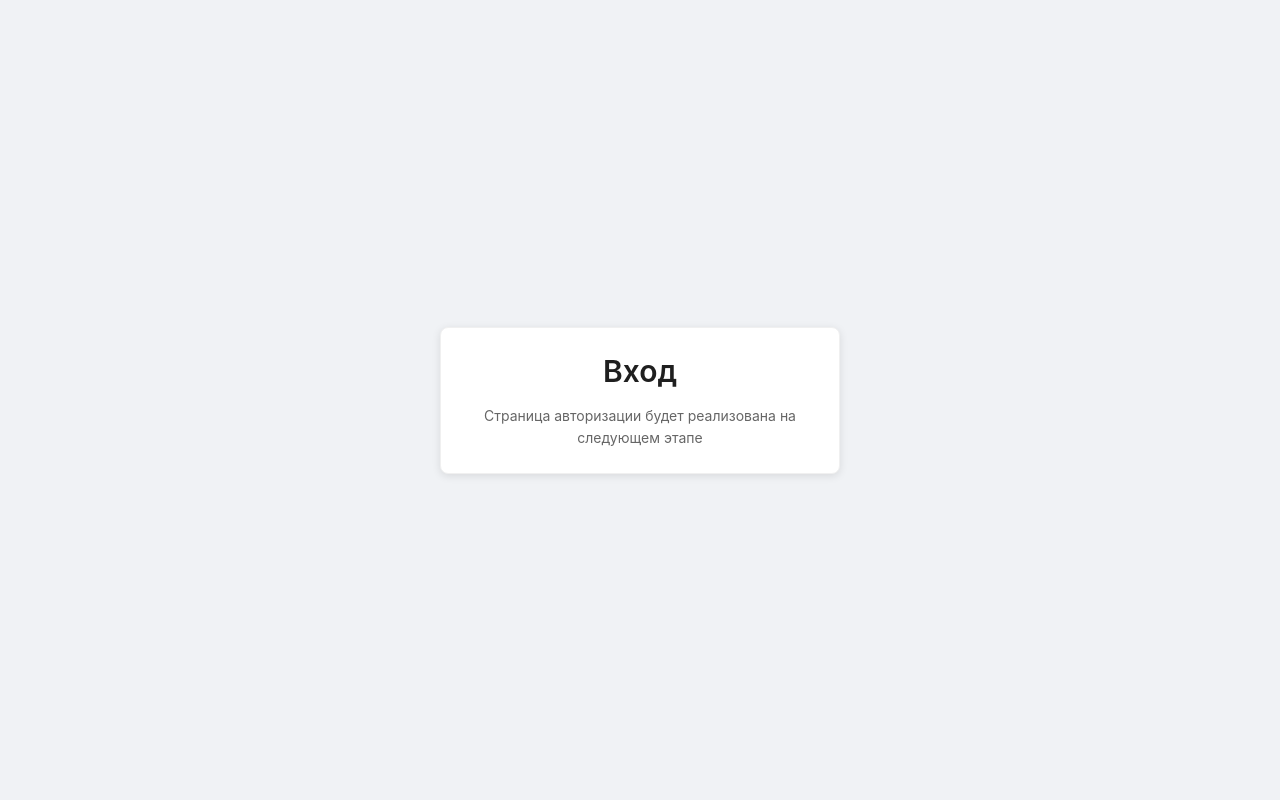
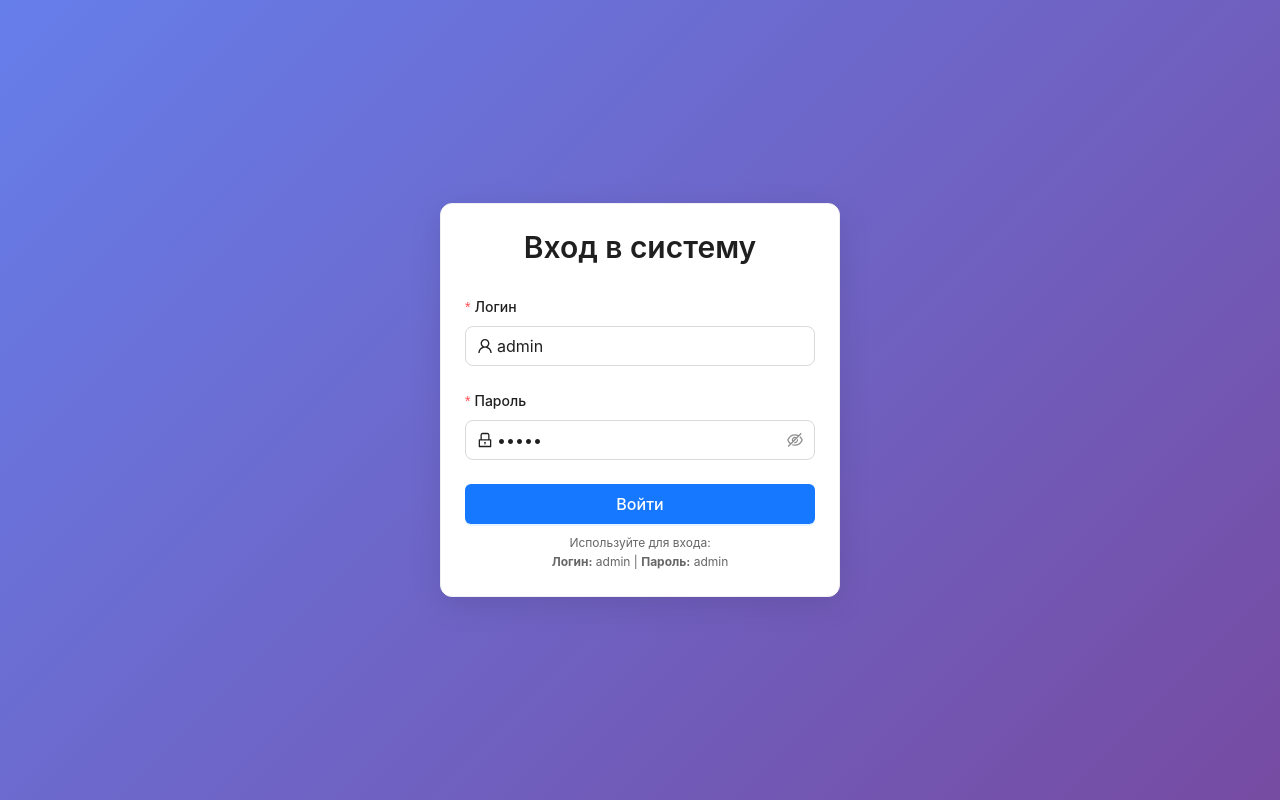
Before and after one commit to DCWS-dev/user-management-app, a React app: page /login in a window 1280 px wide. Built offline with nearby package versions, Linux system fonts and the light colour scheme.

Commit message:
feat: implement login page with TanStack Query, authentication, and logout

```diff
--- a/src/app/App.tsx
+++ b/src/app/App.tsx
@@ -5,46 +5,33 @@ import { Layout } from '@/shared/ui/Layout';
 import { LoginPage } from '@/pages/login';
 import { UsersPage } from '@/pages/users';
 import { NotFoundPage } from '@/pages/not-found';
-
-// Временная заглушка для проверки авторизации
-// На следующем этапе заменим на реальную логику
-const isAuthenticated = false;
+import { RequireAuth } from './providers/RequireAuth';
+import { ROUTES } from '@/shared/config';
 
 export const App: React.FC = () => {
   return (
     <AppProviders>
       <Routes>
-        {/* Редирект с корня на страницу входа */}
-        <Route path="/" element={<Navigate to="/login" replace />} />
+        {/* Редирект с корня */}
+        <Route path="/" element={<Navigate to={ROUTES.LOGIN} replace />} />
 
-        {/* Страница входа */}
-        <Route
-          path="/login"
-          element={
-            isAuthenticated ? (
-              <Navigate to="/users" replace />
-            ) : (
-              <LoginPage />
-            )
-          }
-        />
+        {/* Публичный маршрут - логин */}
+        <Route path={ROUTES.LOGIN} element={<LoginPage />} />
 
         {/* Защищенные маршруты */}
         <Route
-          path="/users"
+          path={ROUTES.USERS}
           element={
-            isAuthenticated ? (
+            <RequireAuth>
               <Layout>
                 <UsersPage />
               </Layout>
-            ) : (
-              <Navigate to="/login" replace />
-            )
+            </RequireAuth>
           }
         />
 
         {/* Страница 404 */}
-        <Route path="*" element={<NotFoundPage />} />
+        <Route path={ROUTES.NOT_FOUND} element={<NotFoundPage />} />
       </Routes>
     </AppProviders>
   );
--- /dev/null
+++ b/src/app/providers/RequireAuth.tsx
@@ -0,0 +1,23 @@
+import React from 'react';
+import { Navigate } from 'react-router-dom';
+import { useAuth } from '@/entities/session/model/useAuth';
+import { ROUTES } from '@/shared/config';
+import { Loader } from '@/shared/ui/Loader';
+
+interface RequireAuthProps {
+  children: React.ReactNode;
+}
+
+export const RequireAuth: React.FC<RequireAuthProps> = ({ children }) => {
+  const { isAuthenticated, isLoading } = useAuth();
+
+  if (isLoading) {
+    return <Loader />;
+  }
+
+  if (!isAuthenticated) {
+    return <Navigate to={ROUTES.LOGIN} replace />;
+  }
+
+  return <>{children}</>;
+};
--- a/src/app/styles/global.css
+++ b/src/app/styles/global.css
@@ -23,14 +23,53 @@ body {
 }
 
 .ant-card {
-  border-radius: 8px;
-  box-shadow: 0 2px 8px rgba(0, 0, 0, 0.1);
+  border-radius: 12px;
+  box-shadow: 0 8px 32px rgba(0, 0, 0, 0.1);
 }
 
 .ant-btn {
   border-radius: 6px;
+  font-weight: 500;
 }
 
 .ant-input {
   border-radius: 6px;
 }
+
+.ant-form-item-label > label {
+  font-weight: 500;
+}
+
+/* Анимации */
+.fade-enter {
+  opacity: 0;
+}
+
+.fade-enter-active {
+  opacity: 1;
+  transition: opacity 300ms;
+}
+
+.fade-exit {
+  opacity: 1;
+}
+
+.fade-exit-active {
+  opacity: 0;
+  transition: opacity 300ms;
+}
+
+/* Кастомные стили для уведомлений */
+.ant-notification-notice {
+  border-radius: 8px;
+}
+
+.ant-notification-notice-success {
+  background: #f6ffed;
+  border: 1px solid #b7eb8f;
+}
+
+.ant-notification-notice-error {
+  background: #fff2f0;
+  border: 1px solid #ffccc7;
+}
--- /dev/null
+++ b/src/entities/session/model/useAuth.ts
@@ -0,0 +1,36 @@
+// Если файла нет, создаем его:
+import { useState, useEffect, useCallback } from 'react';
+import { AUTH_CONFIG } from '@/shared/config';
+
+export const useAuth = () => {
+  const [isAuthenticated, setIsAuthenticated] = useState(false);
+  const [isLoading, setIsLoading] = useState(true);
+
+  useEffect(() => {
+    checkAuth();
+  }, []);
+
+  const checkAuth = useCallback(() => {
+    const token = localStorage.getItem(AUTH_CONFIG.TOKEN_KEY);
+    setIsAuthenticated(!!token);
+    setIsLoading(false);
+  }, []);
+
+  const login = useCallback((token: string) => {
+    localStorage.setItem(AUTH_CONFIG.TOKEN_KEY, token);
+    setIsAuthenticated(true);
+  }, []);
+
+  const logout = useCallback(() => {
+    localStorage.removeItem(AUTH_CONFIG.TOKEN_KEY);
+    setIsAuthenticated(false);
+  }, []);
+
+  return {
+    isAuthenticated,
+    isLoading,
+    login,
+    logout,
+    checkAuth,
+  };
+};
--- /dev/null
+++ b/src/features/auth/lib/useLoginMutation.ts
@@ -0,0 +1,26 @@
+import { useMutation } from '@tanstack/react-query';
+import { authAPI } from '@/shared/api/auth';
+import { useAuth } from '@/entities/session/model/useAuth';
+import { notification } from 'antd';
+
+export const useLoginMutation = () => {
+  const { login } = useAuth();
+
+  return useMutation({
+    mutationFn: ({ login: username, password }: { login: string; password: string }) =>
+      authAPI.login(username, password),
+    onSuccess: (token: string) => {
+      login(token);
+      notification.success({
+        message: 'Успешный вход',
+        description: 'Вы успешно вошли в систему',
+      });
+    },
+    onError: (error: Error) => {
+      notification.error({
+        message: 'Ошибка входа',
+        description: error.message,
+      });
+    },
+  });
+};
--- /dev/null
+++ b/src/features/auth/ui/LoginForm.tsx
@@ -0,0 +1,95 @@
+import React from 'react';
+import { Form, Input, Button, Card, Typography } from 'antd';
+import { LockOutlined, UserOutlined } from '@ant-design/icons';
+import { useLoginMutation } from '../lib/useLoginMutation';
+import { useNavigate } from 'react-router-dom';
+import { ROUTES } from '@/shared/config';
+
+const { Title } = Typography;
+
+interface LoginFormValues {
+  login: string;
+  password: string;
+}
+
+export const LoginForm: React.FC = () => {
+  const [form] = Form.useForm();
+  const navigate = useNavigate();
+  const { mutate, isPending } = useLoginMutation();
+
+  const handleSubmit = (values: LoginFormValues) => {
+    mutate(values, {
+      onSuccess: () => {
+        navigate(ROUTES.USERS);
+      },
+    });
+  };
+
+  return (
+    <Card style={{ width: 400 }}>
+      <Title level={2} style={{ textAlign: 'center', marginBottom: 30 }}>
+        Вход в систему
+      </Title>
+
+      <Form<LoginFormValues>
+        form={form}
+        layout="vertical"
+        onFinish={handleSubmit}
+        initialValues={{
+          login: 'admin',
+          password: 'admin',
+        }}
+      >
+        <Form.Item
+          name="login"
+          label="Логин"
+          rules={[
+            { required: true, message: 'Пожалуйста, введите логин' },
+            { min: 3, message: 'Логин должен содержать минимум 3 символа' },
+          ]}
+        >
+          <Input
+            prefix={<UserOutlined />}
+            placeholder="Введите логин"
+            size="large"
+            disabled={isPending}
+          />
+        </Form.Item>
+
+        <Form.Item
+          name="password"
+          label="Пароль"
+          rules={[
+            { required: true, message: 'Пожалуйста, введите пароль' },
+            { min: 3, message: 'Пароль должен содержать минимум 3 символа' },
+          ]}
+        >
+          <Input.Password
+            prefix={<LockOutlined />}
+            placeholder="Введите пароль"
+            size="large"
+            disabled={isPending}
+          />
+        </Form.Item>
+
+        <Form.Item style={{ marginBottom: 10 }}>
+          <Button
+            type="primary"
+            htmlType="submit"
+            size="large"
+            loading={isPending}
+            disabled={isPending}
+            block
+          >
+            {isPending ? 'Вход...' : 'Войти'}
+          </Button>
+        </Form.Item>
+
+        <div style={{ textAlign: 'center', color: '#666', fontSize: 12 }}>
+          <p>Используйте для входа:</p>
+          <p><strong>Логин:</strong> admin | <strong>Пароль:</strong> admin</p>
+        </div>
+      </Form>
+    </Card>
+  );
+};
--- /dev/null
+++ b/src/features/logout/index.ts
@@ -0,0 +1 @@
+export { LogoutButton } from './ui/LogoutButton';
--- /dev/null
+++ b/src/features/logout/ui/LogoutButton.tsx
@@ -0,0 +1,30 @@
+import React from 'react';
+import { Button, Popconfirm } from 'antd';
+import { LogoutOutlined } from '@ant-design/icons';
+import { useAuth } from '@/entities/session/model/useAuth';
+import { useNavigate } from 'react-router-dom';
+import { ROUTES } from '@/shared/config';
+
+export const LogoutButton: React.FC = () => {
+  const { logout } = useAuth();
+  const navigate = useNavigate();
+
+  const handleLogout = () => {
+    logout();
+    navigate(ROUTES.LOGIN);
+  };
+
+  return (
+    <Popconfirm
+      title="Выход из системы"
+      description="Вы уверены, что хотите выйти?"
+      onConfirm={handleLogout}
+      okText="Да"
+      cancelText="Нет"
+    >
+      <Button type="text" danger icon={<LogoutOutlined />}>
+        Выйти
+      </Button>
+    </Popconfirm>
+  );
+};
--- a/src/pages/login/LoginPage.tsx
+++ b/src/pages/login/LoginPage.tsx
@@ -1,23 +1,55 @@
 import React from 'react';
-import { Card, Typography } from 'antd';
+import styled from 'styled-components';
+import { LoginForm } from '@/features/auth/ui/LoginForm';
+import { useAuth } from '@/entities/session/model/useAuth';
+import { Navigate } from 'react-router-dom';
+import { ROUTES } from '@/shared/config';
+import { Loader } from '@/shared/ui/Loader';
 
-const { Title } = Typography;
+const LoginContainer = styled.div`
+  display: flex;
+  justify-content: center;
+  align-items: center;
+  min-height: 100vh;
+  background: linear-gradient(135deg, #667eea 0%, #764ba2 100%);
+  padding: 20px;
+`;
+
+const LoginWrapper = styled.div`
+  animation: fadeIn 0.5s ease-in-out;
+
+  @keyframes fadeIn {
+    from {
+      opacity: 0;
+      transform: translateY(-20px);
+    }
+    to {
+      opacity: 1;
+      transform: translateY(0);
+    }
+  }
+`;
 
 export const LoginPage: React.FC = () => {
+  const { isAuthenticated, isLoading } = useAuth();
+
+  if (isLoading) {
+    return (
+      <LoginContainer>
+        <Loader />
+      </LoginContainer>
+    );
+  }
+
+  if (isAuthenticated) {
+    return <Navigate to={ROUTES.USERS} replace />;
+  }
+
   return (
-    <div style={{
-      display: 'flex',
-      justifyContent: 'center',
-      alignItems: 'center',
-      minHeight: '100vh',
-      background: '#f0f2f5'
-    }}>
-      <Card style={{ width: 400 }}>
-        <Title level={2} style={{ textAlign: 'center' }}>Вход</Title>
-        <p style={{ textAlign: 'center', color: '#666' }}>
-          Страница авторизации будет реализована на следующем этапе
-        </p>
-      </Card>
-    </div>
+    <LoginContainer>
+      <LoginWrapper>
+        <LoginForm />
+      </LoginWrapper>
+    </LoginContainer>
   );
 };
--- /dev/null
+++ b/src/shared/api/auth.ts
@@ -0,0 +1,19 @@
+// Имитация API авторизации
+export const authAPI = {
+  login: async (login: string, password: string): Promise<string> => {
+    return new Promise((resolve, reject) => {
+      setTimeout(() => {
+        if (login === 'admin' && password === 'admin') {
+          const token = 'fake-jwt-token-' + Date.now();
+          resolve(token);
+        } else {
+          reject(new Error('Неверные учетные данные. Используйте admin/admin'));
+        }
+      }, 2000); // Имитация задержки сети
+    });
+  },
+
+  logout: (): Promise<void> => {
+    return Promise.resolve();
+  }
+};
--- a/src/shared/ui/Layout/Layout.tsx
+++ b/src/shared/ui/Layout/Layout.tsx
@@ -1,6 +1,7 @@
 import React from 'react';
 import { Layout as AntLayout } from 'antd';
 import styled from 'styled-components';
+import { LogoutButton } from '@/features/logout/ui/LogoutButton';
 
 const { Header, Content, Footer } = AntLayout;
 
@@ -11,19 +12,36 @@ const StyledLayout = styled(AntLayout)`
 const StyledHeader = styled(Header)`
   display: flex;
   align-items: center;
+  justify-content: space-between;
   background: #fff;
   border-bottom: 1px solid #f0f0f0;
   padding: 0 24px;
+  position: sticky;
+  top: 0;
+  z-index: 1;
+`;
+
+const HeaderTitle = styled.h2`
+  margin: 0;
+  background: linear-gradient(135deg, #667eea 0%, #764ba2 100%);
+  -webkit-background-clip: text;
+  -webkit-text-fill-color: transparent;
+  background-clip: text;
 `;
 
 const StyledContent = styled(Content)`
   padding: 24px;
   background: #fff;
+  margin: 24px;
+  border-radius: 8px;
+  box-shadow: 0 2px 8px rgba(0, 0, 0, 0.1);
+  min-height: calc(100vh - 112px);
 `;
 
 const StyledFooter = styled(Footer)`
   text-align: center;
   background: #f0f2f5;
+  padding: 16px 0;
 `;
 
 interface LayoutProps {
@@ -34,7 +52,8 @@ export const Layout: React.FC<LayoutProps> = ({ children }) => {
   return (
     <StyledLayout>
       <StyledHeader>
-        <h2 style={{ margin: 0 }}>User Management</h2>
+        <HeaderTitle>User Management</HeaderTitle>
+        <LogoutButton />
       </StyledHeader>
       <StyledContent>{children}</StyledContent>
       <StyledFooter>
--- /dev/null
+++ b/src/shared/ui/Loader/index.ts
@@ -0,0 +1 @@
+export { Loader } from './Loader';
```
